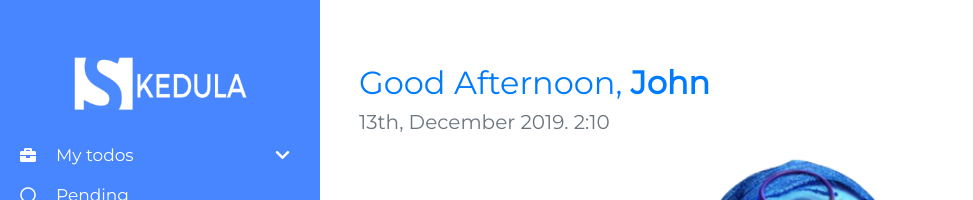
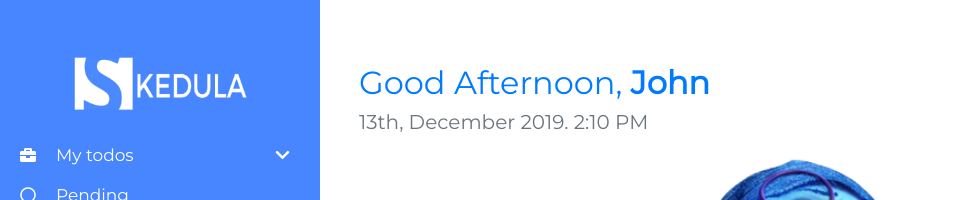
Before and after one commit to ekaruztech/skedula, a React (Create React App) app: page /dashboard in a window 1280 px wide. Shown: the top 200 px of the page, without its empty margins (0-973 px from the left). Built offline with nearby package versions, Linux system fonts and the light colour scheme; the HTML template or start-up script is replaced by a standard one.

Commit message:
(src/components/dashboard/Dashboard.js):date included

```diff
--- a/src/components/dashboard/Dashboard.js
+++ b/src/components/dashboard/Dashboard.js
@@ -42,7 +42,7 @@ function Dashboard() {
             {callGreeting()}, <strong>John</strong>
           </h2>
           <h5 className=" text-secondary">
-            <Moment format="Do, MMMM YYYY. h:mm ">{myDate}</Moment>
+            <Moment format="Do, MMMM YYYY. h:mm A">{myDate}</Moment>
           </h5>
           <div className="ml-5 text-center">
             <img src={Cry} alt="cry" className=" mr-0 cry-img" />
```
